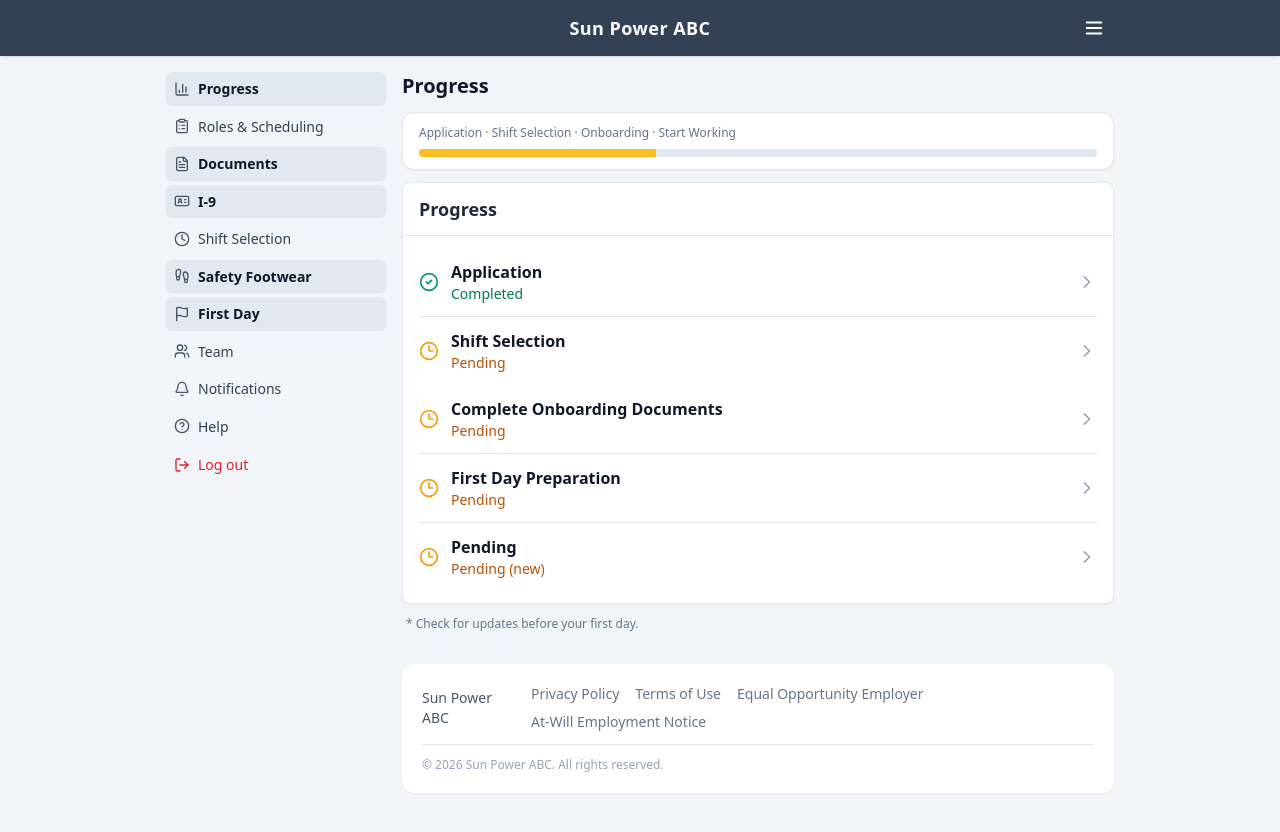
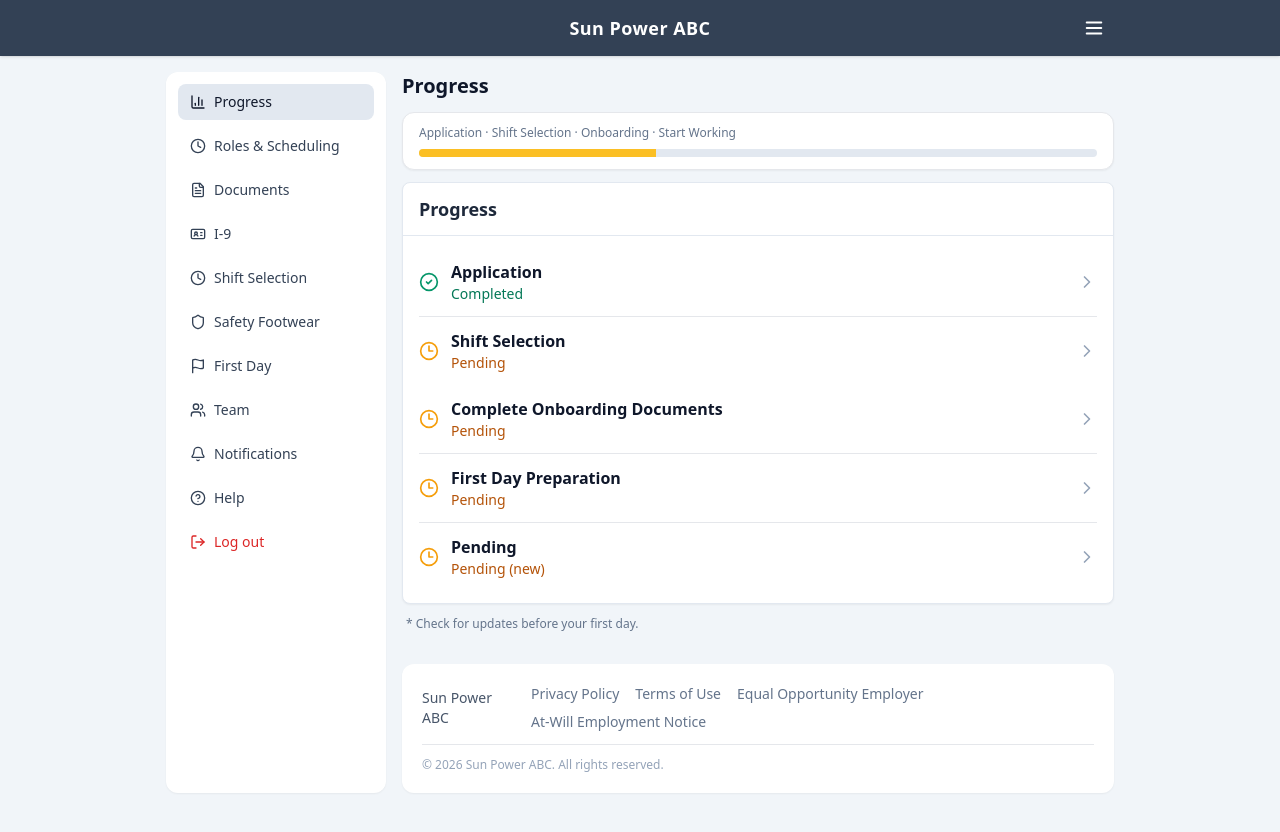
Before and after one commit to celebrityscoop868/sunpowerabc, a React (Vite) app: page /#/progress in a window 1280 px wide. Built offline with nearby package versions, Linux system fonts and the light colour scheme.

Commit message:
Update Sidebar.jsx

```diff
--- a/src/components/Sidebar.jsx
+++ b/src/components/Sidebar.jsx
@@ -1,51 +1,58 @@
 import React from "react";
 import { NavLink } from "react-router-dom";
 import {
-  BarChart3,
-  ClipboardList,
-  FileText,
-  IdCard,
-  Clock,
-  Footprints,
-  Flag,
-  Users,
-  Bell,
-  HelpCircle,
-  LogOut,
+  BarChart3, Bell, HelpCircle, Users, FileText, IdCard, Clock, Shield, Flag, LogOut
 } from "lucide-react";
 
-const Item = ({ to, icon: Icon, label }) => (
+const Item = ({ to, icon: Icon, children, onClick }) => (
   <NavLink
     to={to}
+    onClick={onClick}
     className={({ isActive }) =>
-      `flex items-center gap-2 rounded-md px-2 py-2 text-sm ${
-        isActive ? "bg-slate-200 text-slate-900 font-semibold" : "text-slate-700 hover:bg-slate-100"
-      }`
+      `flex items-center gap-2 rounded-lg px-3 py-2 text-sm font-medium
+      ${isActive ? "bg-slate-200 text-slate-900" : "text-slate-700 hover:bg-slate-100"}`
     }
   >
-    <Icon className="h-4 w-4 text-slate-600" />
-    <span className="leading-tight">{label}</span>
+    <Icon size={16} />
+    <span>{children}</span>
   </NavLink>
 );
 
-export default function Sidebar() {
+export default function Sidebar({ open, onClose }) {
   return (
-    <div className="space-y-1">
-      <Item to="/progress" icon={BarChart3} label="Progress" />
-      <Item to="/shift" icon={ClipboardList} label="Roles & Scheduling" />
-      <Item to="/progress" icon={FileText} label="Documents" />
-      <Item to="/progress" icon={IdCard} label="I-9" />
-      <Item to="/shift" icon={Clock} label="Shift Selection" />
-      <Item to="/progress" icon={Footprints} label="Safety Footwear" />
-      <Item to="/progress" icon={Flag} label="First Day" />
-      <Item to="/team" icon={Users} label="Team" />
-      <Item to="/notifications" icon={Bell} label="Notifications" />
-      <Item to="/help" icon={HelpCircle} label="Help" />
+    <>
+      {/* overlay mobile */}
+      <div
+        onClick={onClose}
+        className={`fixed inset-0 z-40 bg-black/30 transition-opacity md:hidden
+        ${open ? "opacity-100" : "pointer-events-none opacity-0"}`}
+      />
 
-      <button className="mt-2 flex w-full items-center gap-2 rounded-md px-2 py-2 text-sm text-red-600 hover:bg-red-50">
-        <LogOut className="h-4 w-4" />
-        Log out
-      </button>
-    </div>
+      <aside
+        className={`fixed left-0 top-14 z-50 h-[calc(100vh-56px)] w-72 bg-white p-3 shadow-lg transition-transform md:static md:top-0 md:h-auto md:w-auto md:rounded-xl md:shadow-sm
+        ${open ? "translate-x-0" : "-translate-x-full md:translate-x-0"}`}
+      >
+        <div className="space-y-2">
+          <Item to="/progress" icon={BarChart3} onClick={onClose}>Progress</Item>
+          <Item to="/shift" icon={Clock} onClick={onClose}>Roles & Scheduling</Item>
+          <Item to="/documents" icon={FileText} onClick={onClose}>Documents</Item>
+          <Item to="/i9" icon={IdCard} onClick={onClose}>I-9</Item>
+          <Item to="/shift/select" icon={Clock} onClick={onClose}>Shift Selection</Item>
+          <Item to="/safety" icon={Shield} onClick={onClose}>Safety Footwear</Item>
+          <Item to="/first-day" icon={Flag} onClick={onClose}>First Day</Item>
+          <Item to="/team" icon={Users} onClick={onClose}>Team</Item>
+          <Item to="/notifications" icon={Bell} onClick={onClose}>Notifications</Item>
+          <Item to="/help" icon={HelpCircle} onClick={onClose}>Help</Item>
+
+          <button
+            className="mt-2 flex w-full items-center gap-2 rounded-lg px-3 py-2 text-sm font-medium text-red-600 hover:bg-red-50"
+            type="button"
+          >
+            <LogOut size={16} />
+            Log out
+          </button>
+        </div>
+      </aside>
+    </>
   );
 }
```
